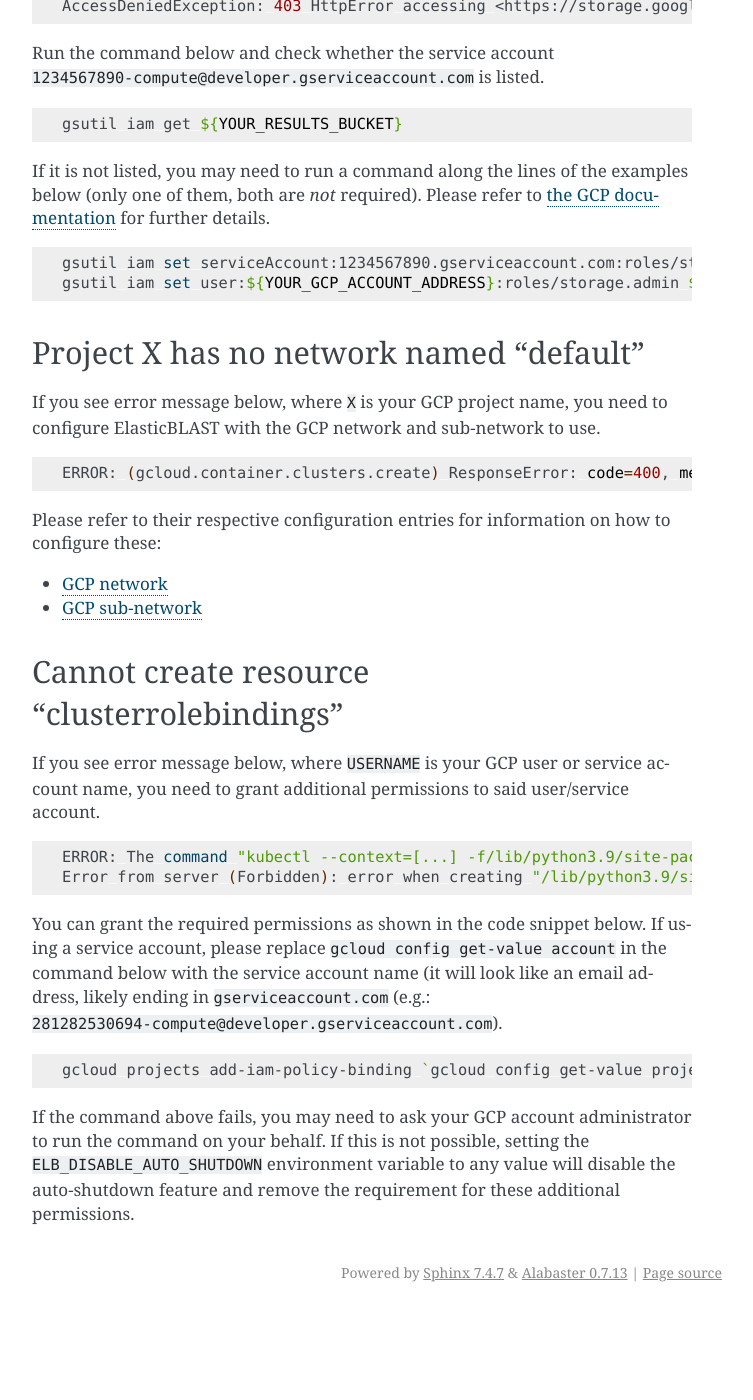
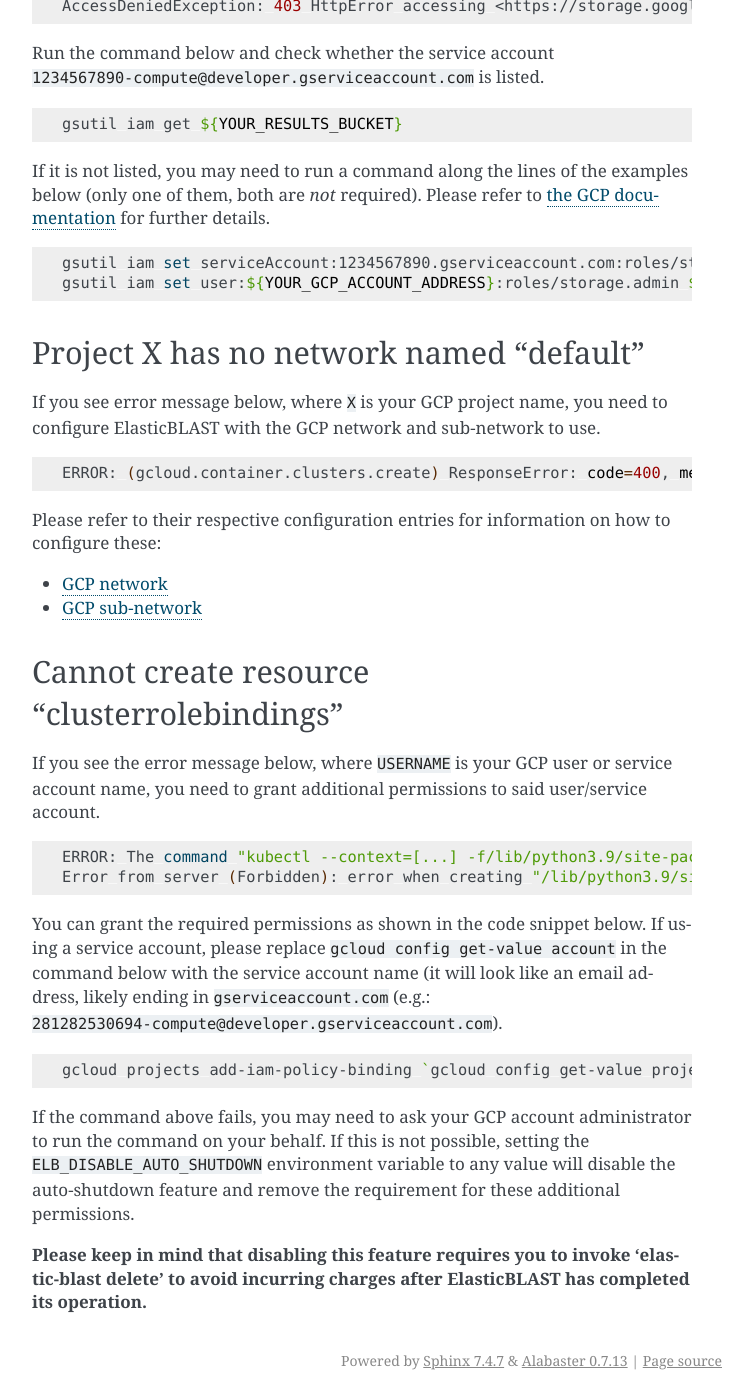
Before and after one commit to ncbi/elastic-blast-docs, a Sphinx documentation site: the page built from docs/source/troubleshooting.rst, in a window 1280 px wide and 1400 px high, scrolled down 3293 px. Shown: the whole window, without its empty margins (388-1141 px from the left). Built offline with Sphinx 7.4.7, drawn with Linux system fonts in a browser that asks for light colours; before the commit the page ends 4605 px from its top, so only the background shows below that.

Commit message:
PR feedback

```diff
--- a/docs/source/troubleshooting.rst
+++ b/docs/source/troubleshooting.rst
@@ -214,7 +214,7 @@
 Cannot create resource "clusterrolebindings"
 --------------------------------------------
 
-If you see error message below, where ``USERNAME`` is your GCP user or service
+If you see the error message below, where ``USERNAME`` is your GCP user or service
 account name, you need to grant additional permissions to said user/service
 account.
 
@@ -235,3 +235,7 @@
 If the command above fails, you may need to ask your GCP account administrator to run the command on your behalf. If this is not possible,
 setting the ``ELB_DISABLE_AUTO_SHUTDOWN`` environment variable to any value will disable the auto-shutdown feature and
 remove the requirement for these additional permissions.
+
+**Please keep in mind that disabling this feature requires you to invoke
+'elastic-blast delete' to avoid incurring charges after ElasticBLAST
+has completed its operation.**
```
